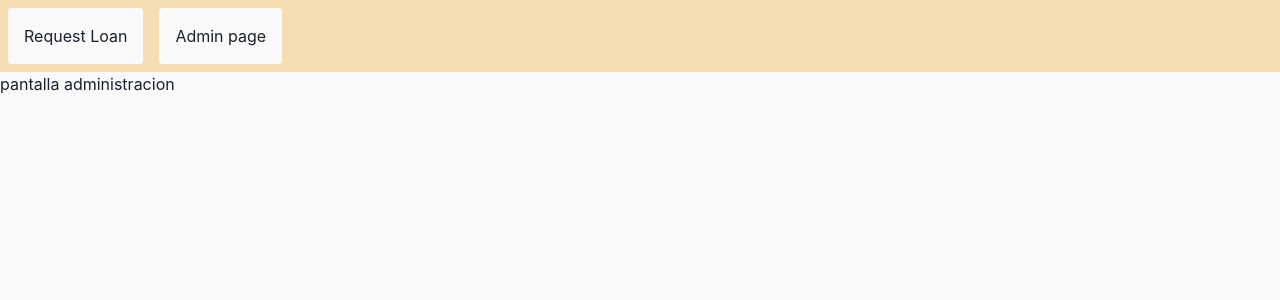
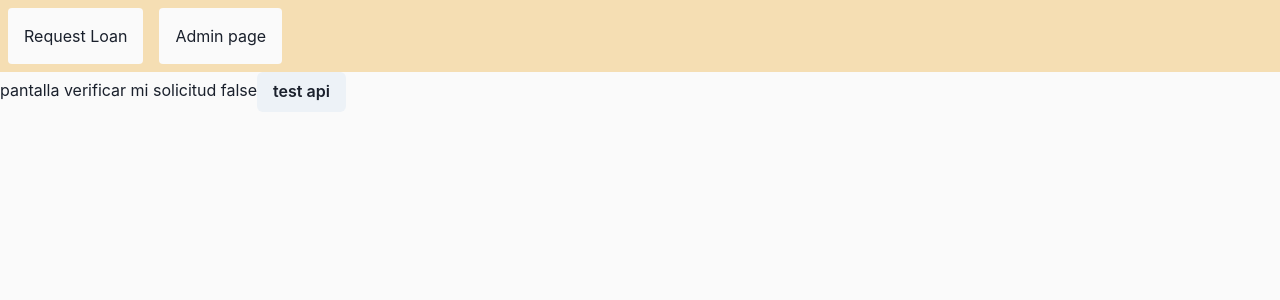
Before and after one commit to sArianV/test-Moni, a Next.js app: page /admin-page in a window 1280 px wide. Shown: the top 300 px of the page. Built offline with nearby package versions, Linux system fonts and the light colour scheme.

Commit message:
fetch loans

```diff
--- a/src/pages/admin-page/index.js
+++ b/src/pages/admin-page/index.js
@@ -1,8 +1,27 @@
 import React from 'react'
+import { Button } from '@chakra-ui/react';
+import { useSelector, useDispatch } from "react-redux";
+import { set_loading, get_loans } from "../../redux/actions/loans.actions";
 
 function index() {
+  const {loading, loans} = useSelector((state) => { return {loading:state.loans.loading, loans:state.loans.loans} });
+  const dispatch = useDispatch();
+
+  const fetch_loans = async() => {
+    dispatch(set_loading(true));
+    const fetched_loans = await get_loans();
+    dispatch(set_loading(false));
+    dispatch(fetched_loans);
+  }
+
   return (
-    <div>pantalla administracion</div>
+    <div> pantalla verificar mi solicitud {loading? "true": "false"}
+      <Button
+        onClick={fetch_loans}
+      >
+        test api
+      </Button>
+    </div>
   )
 }
 
--- a/src/redux/actions/loans.actions.js
+++ b/src/redux/actions/loans.actions.js
@@ -1,6 +1,7 @@
 import {
     REQUEST_LOAN,
     SET_LOADING,
+    GET_LOANS
 } from '../types/loans.types';
 
 import axios from 'axios';
@@ -29,6 +30,25 @@ export const request_loan = async (prestamo) => {
 
 }
 
+export const get_loans = async () => {
+    try {
+        const api_url = process.env.NEXT_PUBLIC_API_LOAN_URL
+
+        const response = await axios.get(api_url);
+
+        return {
+            type: GET_LOANS,
+            payload: response?.data || {},
+        };
+    } catch (error) {
+        return {
+            type: GET_LOANS,
+            payload: {},
+        }
+    }
+
+}
+
 export const set_loading = (loading) => {
     return {
         type: SET_LOADING,
--- a/src/redux/reducers/loans.reducer.js
+++ b/src/redux/reducers/loans.reducer.js
@@ -1,6 +1,6 @@
 import {
     REQUEST_LOAN,
-    VERIFY_LOAN,
+    GET_LOANS,
     SET_LOADING
 } from '../types/loans.types';
 
@@ -8,6 +8,7 @@ const INITIAL_STATE = {
     loading: false,
     response_verificar: null,
     response: null,
+    loans: null,
 };
 
 const reducer = (state = INITIAL_STATE, action) => {
@@ -17,6 +18,18 @@ const reducer = (state = INITIAL_STATE, action) => {
         case REQUEST_LOAN:
             return {
                 ...state, response_solicitud: action.payload,
+            };
+
+        case GET_LOANS:
+            const loans = []
+            Object.keys(action.payload).map(key => {
+                loans.push({
+                    id: key,
+                    ...action.payload[key]
+                })
+            })
+            return {
+                ...state, loans: loans,
             };
 
         case SET_LOADING:
--- a/src/redux/types/loans.types.js
+++ b/src/redux/types/loans.types.js
@@ -1,2 +1,3 @@
 export const REQUEST_LOAN = 'REQUEST_LOAN';
 export const SET_LOADING = 'SET_LOADING'
+export const GET_LOANS = "GET_LOANS"
```
